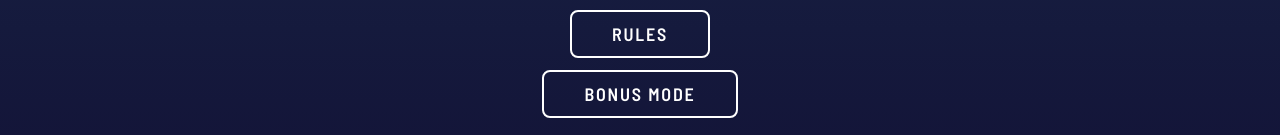
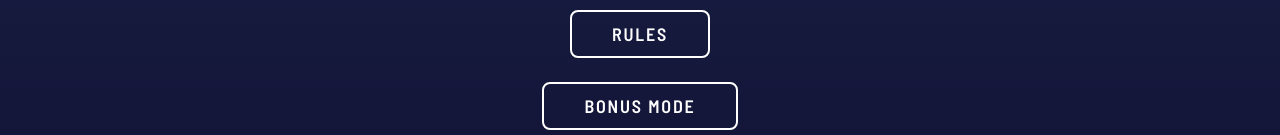
Before and after one commit to Efobi-Francis/RPS-Master, a React (Vite) app: page / in a window 1280 px wide. Shown: the part 662-797 px from the top of the page. Built offline with nearby package versions, Linux system fonts and the light colour scheme.

Commit message:
Update index.jsx

```diff
--- a/src/components/toggle/index.jsx
+++ b/src/components/toggle/index.jsx
@@ -15,6 +15,6 @@ export default function toggle(props) {
     }
 
   return (
-    <button onClick={toggleClick} className='absolute bottom-0 mb-5 whitespace-nowrap text-white font-Barlow border-2 border-white py-2 px-10 rounded-lg tracking-widest text-lg lg:mb-10 lg:left-0 lg:ml-10'>{`${getToggleText()}`}</button>
+    <button onClick={toggleClick} className='absolute bottom-0 mt-3 mb-2 whitespace-nowrap text-white font-Barlow border-2 border-white py-2 px-10 rounded-lg tracking-widest text-lg lg:mb-10 lg:left-0 lg:ml-10'>{`${getToggleText()}`}</button>
   )
 }
```
